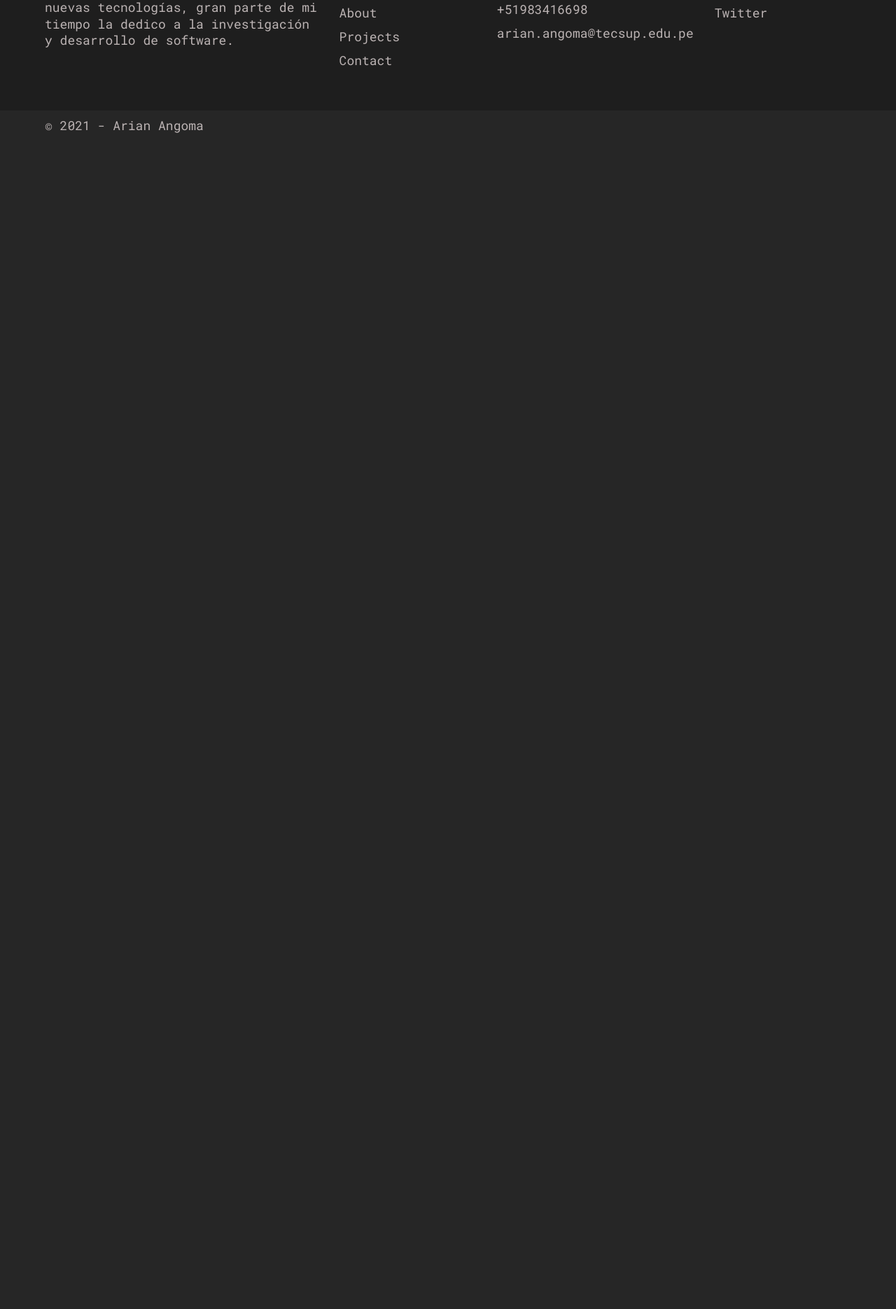
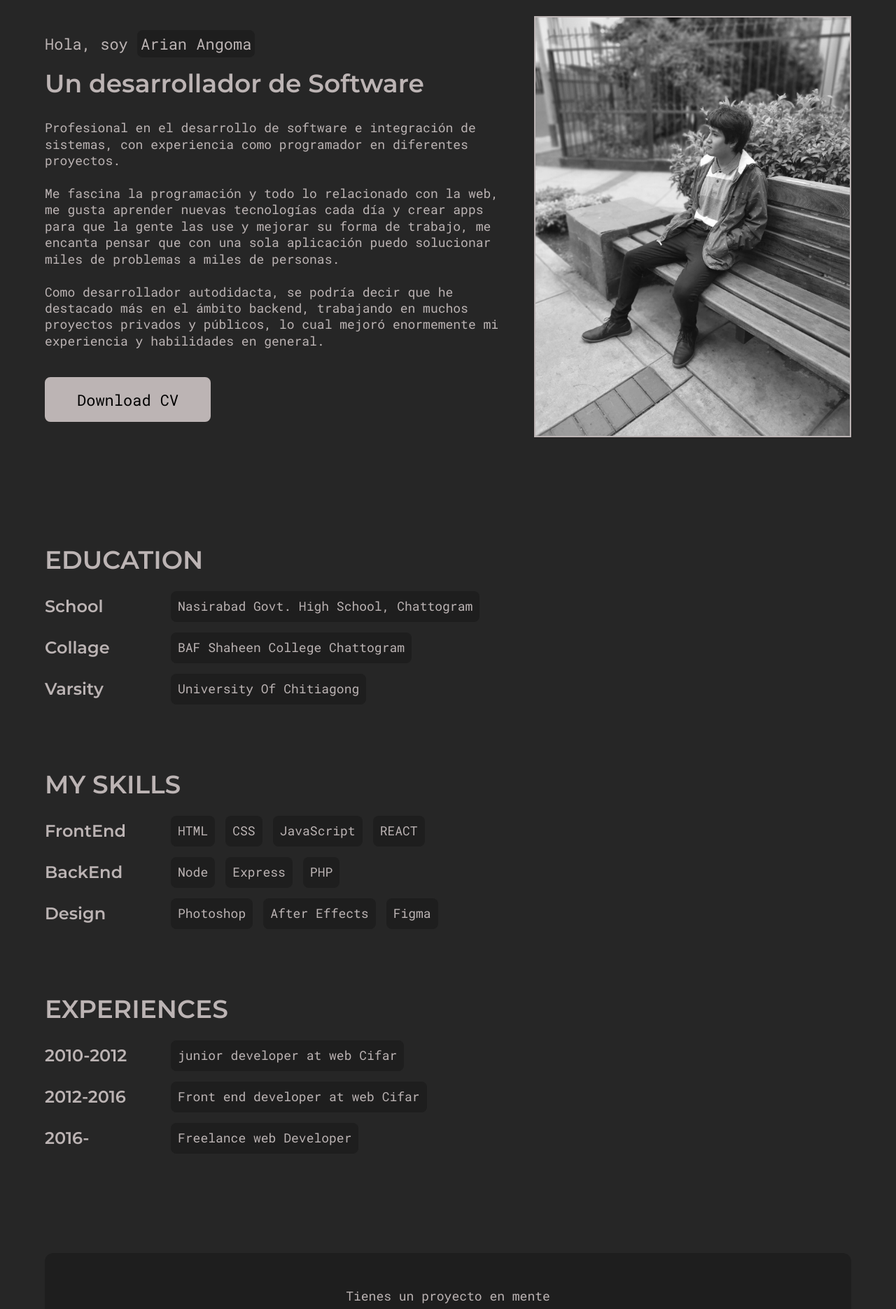
Before and after one commit to ArianAngoma/arian, a React (Create React App) app: page /about in a window 1280 px wide. Shown: the part 177-2048 px from the top of the page at 70% size. Before the commit the page ends 800 px from the top, so only its background shows below. Built offline with nearby package versions, Linux system fonts and the light colour scheme.

Commit message:
About Me y descargar mi CV

```diff
--- a/src/App.js
+++ b/src/App.js
@@ -5,6 +5,7 @@ import {NavMenu} from './components/ui/NavMenu';
 import {ScrollToTop} from './components/ui/ScrollToTop';
 import {Home} from './pages/Home';
 import {Footer} from './components/footer/Footer';
+import {About} from './pages/About';
 
 export const App = () => {
     return (
@@ -14,7 +15,7 @@ export const App = () => {
                 <ScrollToTop/>
                 <Switch>
                     <Route path="/about">
-                        {/*<About/>*/}
+                        <About/>
                     </Route>
                     <Route path="/contact">
                         {/*<Contact/>*/}
--- a/src/components/ui/Button.js
+++ b/src/components/ui/Button.js
@@ -22,7 +22,15 @@ const ButtonStyle = styled.div`
   }
 `;
 
-export const Button = ({btnText = 'test', btnLink = 'test', outline = false}) => {
+export const Button = ({btnText = 'test', btnLink = 'test', outline = false, download = false}) => {
+    if (download) return (
+        <ButtonStyle outline={outline} className="button-wrapper">
+            <Link className="button" to={btnLink} target="_blank" download>
+                {btnText}
+            </Link>
+        </ButtonStyle>
+    )
+
     return (
         <ButtonStyle outline={outline} className="button-wrapper">
             <Link className="button" to={btnLink}>
--- a/src/pages/About.js
+++ b/src/pages/About.js
@@ -1,4 +1,11 @@
 import styled from 'styled-components';
+
+/* Importaciones propias */
+import {AboutInfoItem} from '../components/about/AboutInfoItem';
+import {Button} from '../components/ui/Button';
+import {PText} from '../components/ui/PText';
+import {ContactBanner} from '../components/home/banner/ContactBanner';
+import AboutImg from '../../src/assets/images/about-page-img.jpg';
 
 const AboutPageStyles = styled.div`
   padding: 20rem 0 10rem 0;
@@ -86,7 +93,90 @@ export const About = () => {
     return (
         <>
             <AboutPageStyles>
+                <div className="container">
+                    <div className="top-section">
+                        <div className="left">
+                            <p className="about__subheading">
+                                Hola, soy <span>Arian Angoma</span>
+                            </p>
+                            <h2 className="about__heading">Un desarrollador de Software</h2>
+                            <div className="about__info">
+                                <PText>
+                                    Profesional en el desarrollo de software e integración de sistemas, con experiencia
+                                    como
+                                    programador en diferentes proyectos.
+                                    <br/> <br/>
+                                    Me fascina la programación y todo lo relacionado con la web, me gusta aprender
+                                    nuevas tecnologías cada día y crear apps para que la gente las use y mejorar su
+                                    forma de trabajo, me encanta pensar que con una sola aplicación puedo solucionar
+                                    miles de problemas a miles de personas.
+                                    <br/>
+                                    <br/>
+                                    Como desarrollador autodidacta, se podría decir que he destacado más en el ámbito
+                                    backend, trabajando en muchos proyectos privados y públicos, lo cual mejoró
+                                    enormemente mi experiencia y habilidades en general.
+                                </PText>
+                            </div>
+                            <Button btnText="Download CV" download={true}
+                                    btnLink="/cv/CV_ARIAN_ANGOMA.pdf"/>
+                        </div>
+                        <div className="right">
+                            <img src={AboutImg} alt="me"/>
+                        </div>
+                    </div>
+                    <div className="about__info__items">
+                        <div className="about__info__item">
+                            <h1 className="about__info__heading">Education</h1>
 
+                            <AboutInfoItem
+                                title="School"
+                                items={['Nasirabad Govt. High School, Chattogram']}
+                            />
+                            <AboutInfoItem
+                                title="Collage"
+                                items={['BAF Shaheen College Chattogram']}
+                            />
+                            <AboutInfoItem
+                                title="Varsity"
+                                items={['University Of Chitiagong']}
+                            />
+                        </div>
+                        <div className="about__info__item">
+                            <h1 className="about__info__heading">My Skills</h1>
+
+                            <AboutInfoItem
+                                title="FrontEnd"
+                                items={['HTML', 'CSS', 'JavaScript', 'REACT']}
+                            />
+                            <AboutInfoItem
+                                title="BackEnd"
+                                items={['Node', 'Express', 'PHP']}
+                            />
+                            <AboutInfoItem
+                                title="Design"
+                                items={['Photoshop', 'After Effects', 'Figma']}
+                            />
+                        </div>
+                        <div className="about__info__item">
+                            <h1 className="about__info__heading">Experiences</h1>
+
+                            <AboutInfoItem
+                                title="2010-2012"
+                                items={['junior developer at web Cifar']}
+                            />
+                            <AboutInfoItem
+                                title="2012-2016"
+                                items={['Front end developer at web Cifar ']}
+                            />
+                            <AboutInfoItem
+                                title="2016-"
+                                items={['Freelance web Developer']}
+                            />
+                        </div>
+                    </div>
+                </div>
+
+                <ContactBanner/>
             </AboutPageStyles>
         </>
     )
```
Also changed, not shown: src/assets/images/about-page-img.jpg (added), 1 other file (tests, documents, lock files or other folders).
